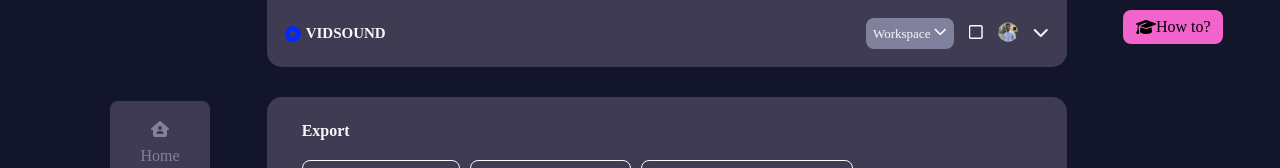
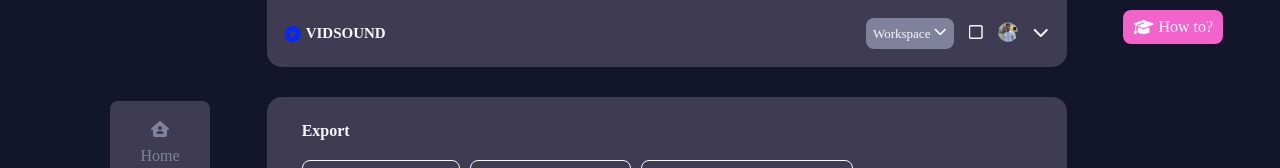
Before and after one commit to Sainthokaha/VIDSOUND, a plain HTML site: page index.htm in a window 1280 px wide. Shown: the top 168 px of the page. Drawn offline with Linux system fonts and the light colour scheme.

Commit message:
htm commit

```diff
--- a/index.htm
+++ b/index.htm
@@ -88,7 +88,7 @@
         <div class="right">
             <div class="end">
                 <i class="fa-solid fa-graduation-cap"></i>
-                <span>How to?</span>
+                <span id="span">How to?</span>
             </div>
         </div>
     </div>
--- a/style.css
+++ b/style.css
@@ -252,3 +252,15 @@ img {
     align-items: center;
     margin-top: 10px;
 }
+
+.end {
+    gap: 5px;
+}
+
+.fa-graduation-cap {
+    color: #f9f7fa;
+}
+
+#span {
+    color: #f9f7fa;
+}
```
